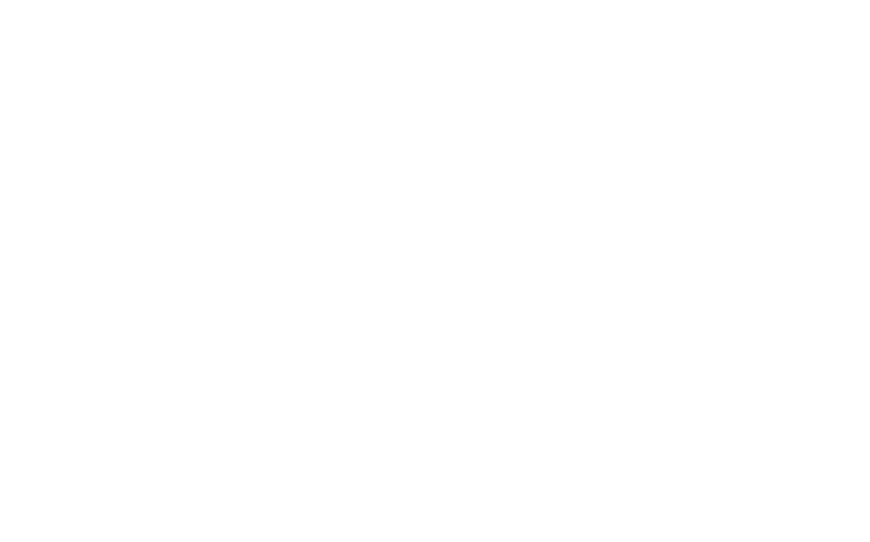
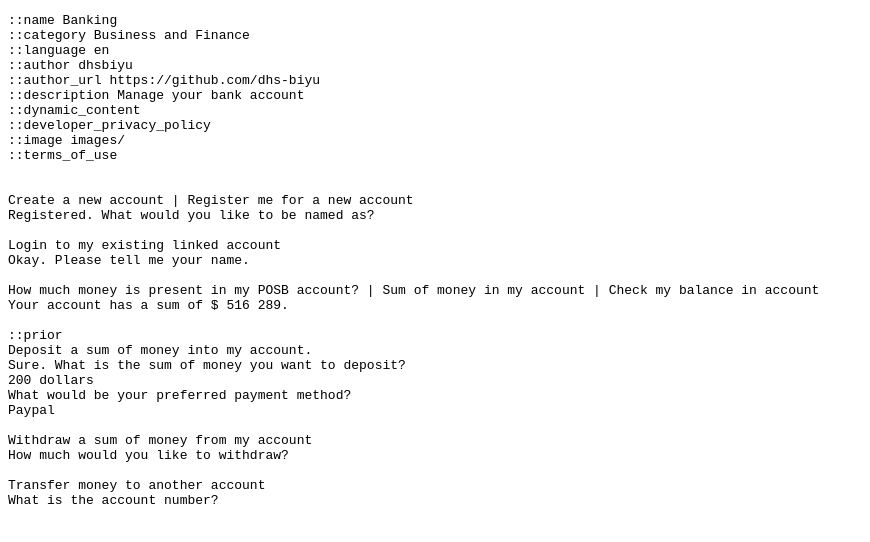
Before and after one commit to dhs-biyu/bankingbot, a plain HTML site: page index.html in a window 1280 px wide. Shown: the whole page, without its empty margins (0-870 px from the left). Drawn offline with Linux system fonts and the light colour scheme.

Commit message:
Update index.html

```diff
--- a/index.html
+++ b/index.html
@@ -7,6 +7,39 @@
   <title>GCI Test</title>
 </head>
 <body>
+  <pre>::name Banking
+::category Business and Finance
+::language en
+::author dhsbiyu
+::author_url https://github.com/dhs-biyu
+::description Manage your bank account
+::dynamic_content <Yes/No>
+::developer_privacy_policy <link>
+::image images/<image_name>
+::terms_of_use <link>
+
+
+Create a new account | Register me for a new account
+Registered. What would you like to be named as?
+
+Login to my existing linked account
+Okay. Please tell me your name.
+
+How much money is present in my POSB account? | Sum of money in my account | Check my balance in account
+Your account has a sum of $ 516 289.
+
+::prior
+Deposit a sum of money into my account.
+Sure. What is the sum of money you want to deposit?
+200 dollars
+What would be your preferred payment method?
+Paypal
+
+Withdraw a sum of money from my account
+How much would you like to withdraw?
+
+Transfer money to another account
+What is the account number?</pre>
   <script type="text/javascript"
   id="susi-bot-script"
   data-userid="4f417beaa0140fb1464e3d17199f82f3"
```
